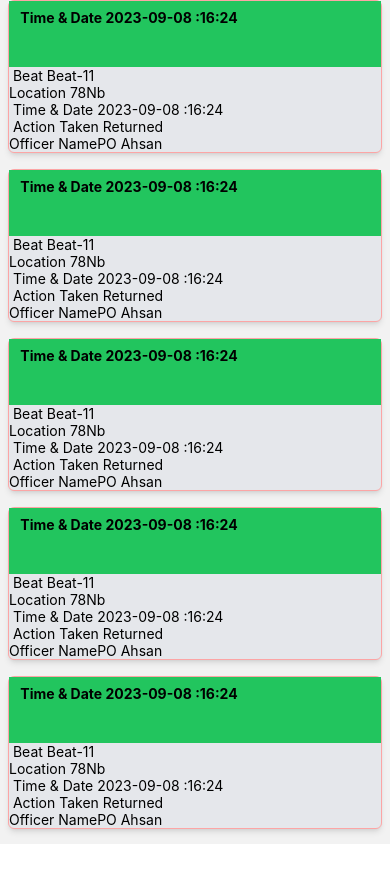
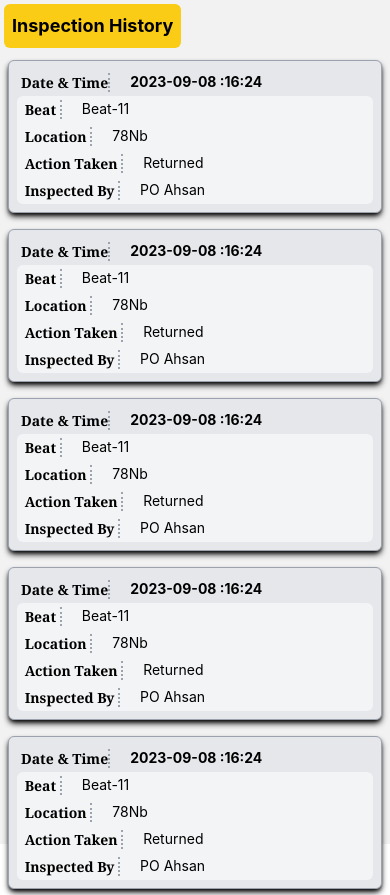
Before and after one commit to Ahsan-Bashir-PAK/PSV-MIS-NHMP, a React Native app: screen / in a window 390 px wide. Shown: the top 895 px of the page. Before the commit the page ends 844 px from the top, so only its background shows below. Built offline with nearby package versions, Linux system fonts and the light colour scheme.

Commit message:
signup page & inspection history updated

```diff
--- a/Navigations/navigation.js
+++ b/Navigations/navigation.js
@@ -15,7 +15,7 @@ import AddOtherInfo from '../screens/forms/addOtherinfo';
 import Downloads from '../screens/downloads';
 import Profile from '../screens/profile'
 import FeedBack from '../screens/feedBack';
-import InspectionReport from '../screens/reports/VehicleinspectionHistory';
+import InspectionReport from '../screens/reports/inspectionHistory';
 
 
 const Stack = createNativeStackNavigator();
@@ -24,7 +24,7 @@ const MyStack = () => {
   return (
     <NavigationContainer>
       <Stack.Navigator>
-      <Stack.Screen name="InspectionHistory" component={InspectionReport}
+      <Stack.Screen name="Inspection History" component={InspectionReport}
         options={{
           headerShown:false
         }}
--- a/screens/forms/signUp.jsx
+++ b/screens/forms/signUp.jsx
@@ -210,7 +210,7 @@ return (
 
         {/*   officer Name */}
         <View className={styles.outerview} >
-          <View className={styles.labelstyle}><Text className="text-black  font-bold">Officer Name</Text></View>
+          <View className={styles.labelstyle}><Text className="text-black  font-bold">Officer Name*</Text></View>
           <View className=" w-4/6  items-center">
             <TextInput
               placeholderTextColor={'grey'}
@@ -225,7 +225,7 @@ return (
 
 {/*   officer CNIC */}
 <View className={styles.outerview} >
-          <View className={styles.labelstyle}><Text className="text-black  font-bold">Officer CNIC</Text></View>
+          <View className={styles.labelstyle}><Text className="text-black  font-bold">Officer CNIC*</Text></View>
           <View className=" w-4/6  items-center">
             <TextInput
               placeholderTextColor={'grey'}
@@ -259,7 +259,7 @@ return (
 
         {/* Password */}
         <View className={styles.outerview}>
-          <View className={styles.labelstyle}><Text className="text-black font-bold">User Password</Text></View>
+          <View className={styles.labelstyle}><Text className="text-black font-bold">User Password*</Text></View>
           <View className="w-4/6 items-center">
             <TextInput
               placeholderTextColor={'grey'}
@@ -275,7 +275,7 @@ return (
 
         {/* Rank*/}
         <View className={styles.outerview}>
-          <View className={styles.labelstyle}><Text className="text-black font-bold">Rank</Text></View>
+          <View className={styles.labelstyle}><Text className="text-black font-bold">Rank*</Text></View>
           <View className="w-4/6 items-center ">
           <View className=" m-1  z-50">
               <SelectDropdown
@@ -298,7 +298,7 @@ return (
 
         {/* Belt No. */}
         <View className={styles.outerview}>
-          <View className={styles.labelstyle}><Text className="text-black font-bold">Belt No.</Text></View>
+          <View className={styles.labelstyle}><Text className="text-black font-bold">Belt No.*</Text></View>
           <View className="w-4/6 items-center">
             <TextInput
               placeholderTextColor={'grey'}
@@ -313,7 +313,7 @@ return (
 
         {/* Region */}
         <View className={styles.outerview}>
-          <View className={styles.labelstyle}><Text className="text-black font-bold">Region</Text></View>
+          <View className={styles.labelstyle}><Text className="text-black font-bold">Region*</Text></View>
           <View className="w-4/6 items-center">
           <View className=" m-1  z-50">
               <SelectDropdown
@@ -338,7 +338,7 @@ return (
         </View>
         {/* Zone */}
         <View className={styles.outerview}>
-          <View className={styles.labelstyle}><Text className="text-black font-bold">Zone</Text></View>
+          <View className={styles.labelstyle}><Text className="text-black font-bold">Zone*</Text></View>
           <View className="w-4/6 items-center">
           <View className=" m-1  z-50">
               <SelectDropdown
@@ -363,7 +363,7 @@ return (
 
         {/* Sector */}
         <View className={styles.outerview}>
-          <View className={styles.labelstyle}><Text className="text-black font-bold">Sector</Text></View>
+          <View className={styles.labelstyle}><Text className="text-black font-bold">Sector*</Text></View>
           <View className="w-4/6 items-center">
           <View className=" m-1  z-50">
               <SelectDropdown
@@ -388,7 +388,7 @@ return (
 
         {/* Beat */}
         <View className={styles.outerview}>
-          <View className={styles.labelstyle}><Text className="text-black font-bold">Beat</Text></View>
+          <View className={styles.labelstyle}><Text className="text-black font-bold">Beat*</Text></View>
           <View className="w-4/6 items-center">
           <View className=" m-1  z-50">
               <SelectDropdown
@@ -411,7 +411,7 @@ return (
 
         {/* Role*/}
         <View className={styles.outerview}>
-          <View className={styles.labelstyle}><Text className="text-black font-bold">Role</Text></View>
+          <View className={styles.labelstyle}><Text className="text-black font-bold">Role*</Text></View>
           <View className="w-4/6 items-center">
 
           <View className=" m-1  z-50">
--- a/screens/reports/VehicleinspectionHistory.jsx
+++ /dev/null
@@ -1,60 +0,0 @@
-import React, { useEffect, useState } from 'react';
-import { View, Text, TextInput, TouchableOpacity, ScrollView, KeyboardAvoidingView, Switch, Alert, FlatList } from 'react-native';
-
-const mydata = [
-    { sector: "North3", beat: "Beat-11", point: "78Nb", date: "2023-09-08", time: "16:24", action: "Returned", officer: "PO Ahsan " },
-    { sector: "North3", beat: "Beat-11", point: "78Nb", date: "2023-09-08", time: "16:24", action: "Returned", officer: "PO Ahsan " },
-    { sector: "North3", beat: "Beat-11", point: "78Nb", date: "2023-09-08", time: "16:24", action: "Returned", officer: "PO Ahsan " },
-    { sector: "North3", beat: "Beat-11", point: "78Nb", date: "2023-09-08", time: "16:24", action: "Returned", officer: "PO Ahsan " },
-    { sector: "North3", beat: "Beat-11", point: "78Nb", date: "2023-09-08", time: "16:24", action: "Returned", officer: "PO Ahsan " },
-    { sector: "North3", beat: "Beat-11", point: "78Nb", date: "2023-09-08", time: "16:24", action: "Returned", officer: "PO Ahsan " },
-]
-const InspectionReport = () => {
-
-    return (
-
-
-        <FlatList
-            data={mydata}
-            renderItem={({ item, key }) => (
-
-//====================================================================render
-    // Sector : {item.sector}
-    <View className="m-2 bg-gray-200 bottom-2 text-black rounded-md shadow-md border border-red-300">
-                    <View className="bg-green-500 p-2">
-                        <Text className="text-black font-bold"> Time & Date {item.date + " :" + item.time}</Text>
-                    </View>
-                    <View className="bg-green-500 p-2">
-                        <Text className="text-black font-bold"> {key}</Text>
-                    </View>
-                    <View>
-                        <Text> Beat {item.beat}</Text>
-                    </View>
-                    <View>
-                        <Text>Location {item.point}</Text>
-                    </View>
-                    <View>
-                        <Text> Time & Date {item.date + " :" + item.time}</Text>
-                    </View>
-                    <View>
-                        <Text> Action Taken {item.action}</Text>
-                    </View>
-                    <View>
-                        <Text>Officer Name{item.officer}</Text>
-                    </View>
-                </View>
-
-//===============================================================================
-            )
-
-
-            }
-        />
-
-
-
-
-    )
-}
-
-export default InspectionReport
--- /dev/null
+++ b/screens/reports/inspectionHistory.jsx
@@ -0,0 +1,70 @@
+import React, { useEffect, useState } from 'react';
+import { View, Text, TextInput, TouchableOpacity, ScrollView, KeyboardAvoidingView, Switch, Alert, FlatList } from 'react-native';
+
+const mydata = [
+    { sector: "North3", beat: "Beat-11", point: "78Nb", date: "2023-09-08", time: "16:24", action: "Returned", officer: "PO Ahsan " },
+    { sector: "North3", beat: "Beat-11", point: "78Nb", date: "2023-09-08", time: "16:24", action: "Returned", officer: "PO Ahsan " },
+    { sector: "North3", beat: "Beat-11", point: "78Nb", date: "2023-09-08", time: "16:24", action: "Returned", officer: "PO Ahsan " },
+    { sector: "North3", beat: "Beat-11", point: "78Nb", date: "2023-09-08", time: "16:24", action: "Returned", officer: "PO Ahsan " },
+    { sector: "North3", beat: "Beat-11", point: "78Nb", date: "2023-09-08", time: "16:24", action: "Returned", officer: "PO Ahsan " },
+    { sector: "North3", beat: "Beat-11", point: "78Nb", date: "2023-09-08", time: "16:24", action: "Returned", officer: "PO Ahsan " },
+]
+const InspectionReport = () => {
+
+    return (
+
+        <View>
+                <View className=" bg-yellow-400  rounded-md p-2 m-1 w-fit items-center justify-center flex-row-reverse ">
+                    <Text className="text-black font-bold text-lg">Inspection History</Text>
+                </View>
+
+        <FlatList
+            data={mydata}
+            renderItem={({ item, key }) => (
+
+//====================================================================render
+    // Sector : {item.sector}
+    <View className="m-2 bg-gray-200 p-2 text-black rounded-md shadow-md border border-gray-400  shadow-black">
+                    <View className="bg-grey-800 p-1 flex flex-row rounded-md">
+                        <Text className={styles.container}>Date & Time</Text>
+                        <Text className="text-black font-bold">{item.date + " :" + item.time}</Text>
+                    </View>
+
+                    <View className="bg-gray-100 p-1 flex flex-row rounded-t-md " >
+                        <Text className={styles.container}> Beat </Text>
+                        <Text>{item.beat}</Text>
+                    </View>
+                    <View className="bg-gray-100 p-1 flex flex-row">
+                        <Text className={styles.container}> Location </Text>
+                        <Text>{item.point}</Text>
+                    </View>
+
+                    <View className="bg-gray-100 p-1 flex flex-row ">
+                        <Text className={styles.container}> Action Taken </Text>
+                        <Text>{item.action}</Text>
+                    </View>
+                    <View className="bg-gray-100 p-1 flex flex-row rounded-b-md ">
+                        <Text className={styles.container}> Inspected By </Text>
+                        <Text>{item.officer}</Text>
+                    </View>
+                </View>
+
+
+//===============================================================================
+            )
+
+
+            }
+        />
+
+</View>
+
+
+    )
+}
+const styles ={
+    container:
+        "text-black font-bold font-serif  w-[100]  border-r-2  border-r-gray-400 border-dotted  mr-5",
+}
+
+export default InspectionReport
```
